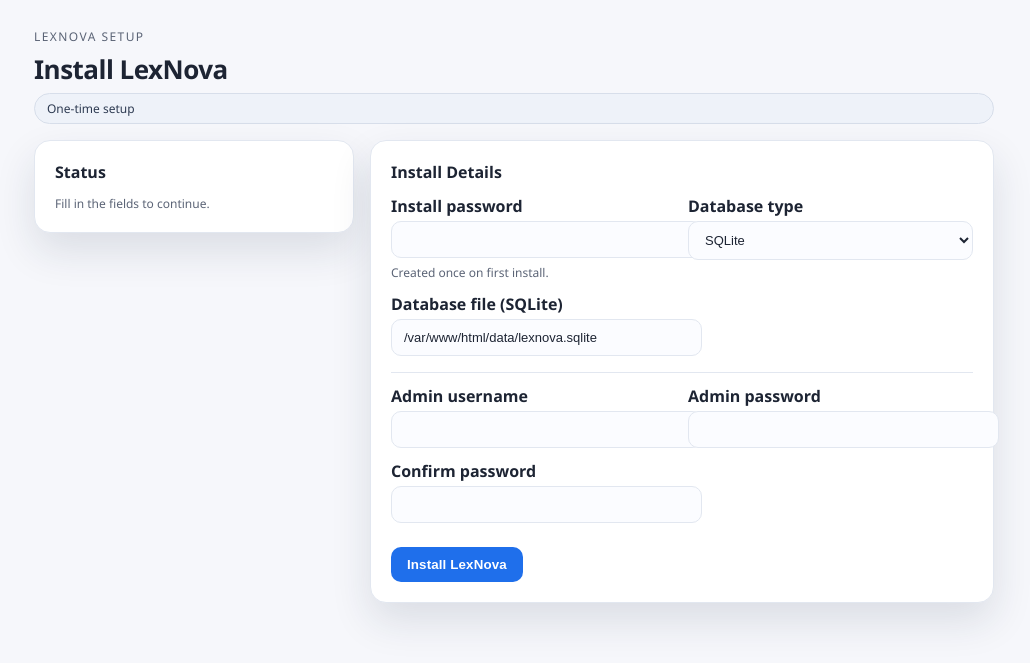
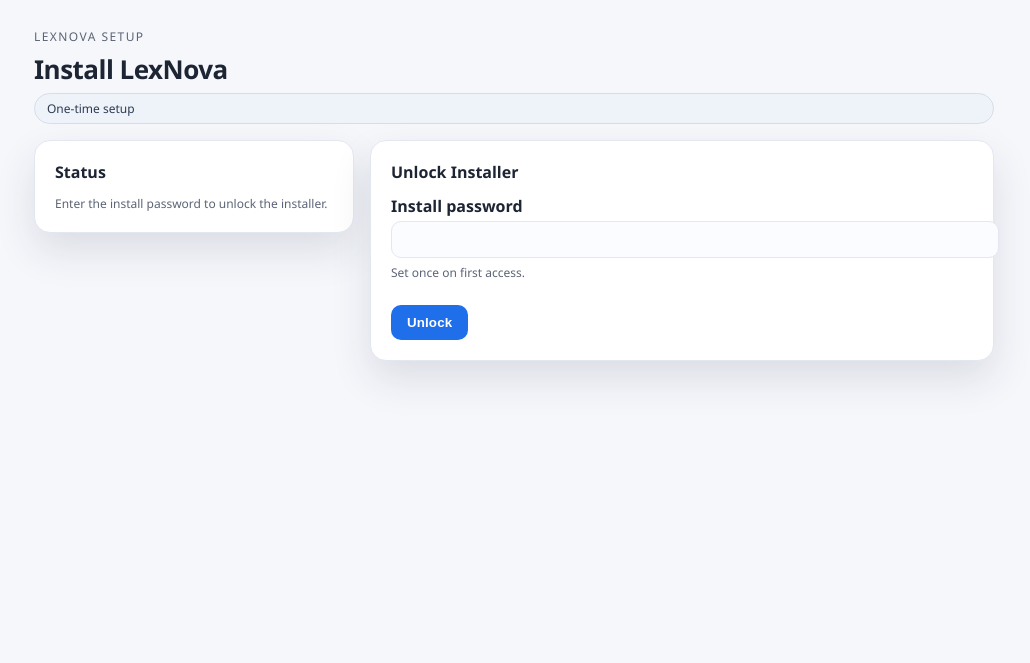
Before and after one commit to DiamantTh/LexNova, a PHP site: page /install.php in a window 1280 px wide. Shown: the top 663 px of the page, without its empty margins (126-1156 px from the left). Run offline with PHP 8.4, Linux system fonts and the light colour scheme; some libraries are stand-ins or nearby versions.

Commit message:
Lock installer behind install password

```diff
--- a/install.php
+++ b/install.php
@@ -91,6 +91,8 @@ $errors = [];
 $messages = [];
 $installPasswordHash = read_install_password_hash();
 $installReady = $installPasswordHash !== null;
+$installerUnlocked = (bool) ($_SESSION['install_unlocked'] ?? false);
+$action = (string) ($_POST['action'] ?? '');
 
 $defaultSqlitePath = app_root() . '/data/lexnova.sqlite';
 $dbType = (string) ($_POST['db_type'] ?? 'sqlite');
@@ -110,10 +112,10 @@ if ($_SERVER['REQUEST_METHOD'] === 'POST') {
         $errors[] = 'Invalid session token.';
     }
 
-    if (!$installReady) {
+    if ($action === 'unlock') {
         if ($installPwInput === '') {
             $errors[] = 'Install password is required.';
-        } else {
+        } elseif (!$installReady) {
             $installDir = dirname(install_password_path());
             if (!is_dir($installDir) && !mkdir($installDir, 0755, true) && !is_dir($installDir)) {
                 $errors[] = 'Failed to create install directory.';
@@ -134,11 +136,19 @@ if ($_SERVER['REQUEST_METHOD'] === 'POST') {
                 }
             }
         }
+
+        if ($installReady && !verify_install_password($installPwInput, $installPasswordHash ?? '')) {
+            $errors[] = 'Invalid install password.';
         }
 
-    if ($installReady) {
-        if (!verify_install_password($installPwInput, $installPasswordHash)) {
-            $errors[] = 'Invalid install password.';
+        if (!$errors) {
+            $_SESSION['install_unlocked'] = true;
+            $installerUnlocked = true;
+            $messages[] = 'Installer unlocked.';
+        }
+    } elseif ($action === 'install') {
+        if (!$installerUnlocked) {
+            $errors[] = 'Installer is locked. Enter install password first.';
         }
 
         $dbDsn = build_db_dsn($dbType, $dbHost, $dbName, $dbPort, $dbPath);
@@ -428,21 +438,38 @@ if ($_SERVER['REQUEST_METHOD'] === 'POST') {
                 <div class="notice success"><?php echo h($message); ?></div>
             <?php endforeach; ?>
             <?php if (!$errors && !$messages): ?>
-                <div class="hint">Fill in the fields to continue.</div>
+                <div class="hint">
+                    <?php echo $installerUnlocked ? 'Fill in the fields to continue.' : 'Enter the install password to unlock the installer.'; ?>
+                </div>
             <?php endif; ?>
         </div>
 
+        <?php if (!$installerUnlocked): ?>
+            <div class="card">
+                <h2>Unlock Installer</h2>
+                <form method="post">
+                    <?php echo csrf_input(); ?>
+                    <input type="hidden" name="action" value="unlock">
+                    <div class="section">
+                        <div>
+                            <label for="install_pw">Install password</label>
+                            <input id="install_pw" name="install_pw" type="password" required>
+                            <div class="hint">Set once on first access.</div>
+                        </div>
+                        <div class="actions">
+                            <button type="submit">Unlock</button>
+                        </div>
+                    </div>
+                </form>
+            </div>
+        <?php else: ?>
             <div class="card">
                 <h2>Install Details</h2>
                 <form method="post">
                     <?php echo csrf_input(); ?>
+                    <input type="hidden" name="action" value="install">
                     <div class="section">
                     <div class="grid">
-                    <div>
-                        <label for="install_pw">Install password</label>
-                        <input id="install_pw" name="install_pw" type="password" required>
-                        <div class="hint">Created once on first install.</div>
-                    </div>
                         <div>
                             <label for="db_type">Database type</label>
                             <select id="db_type" name="db_type" required>
@@ -497,6 +524,7 @@ if ($_SERVER['REQUEST_METHOD'] === 'POST') {
                     </div>
                 </form>
             </div>
+        <?php endif; ?>
     </div>
 </div>
 <script>
```
Lines whose indentation alone changed are shown as unchanged.
